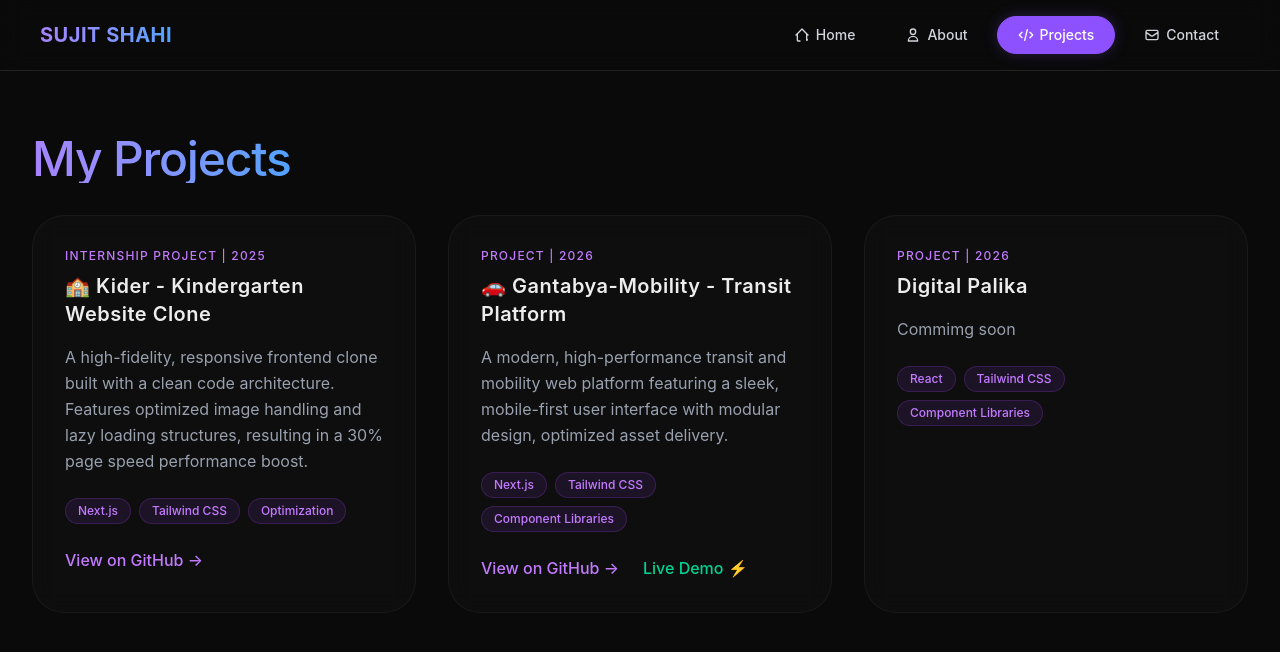
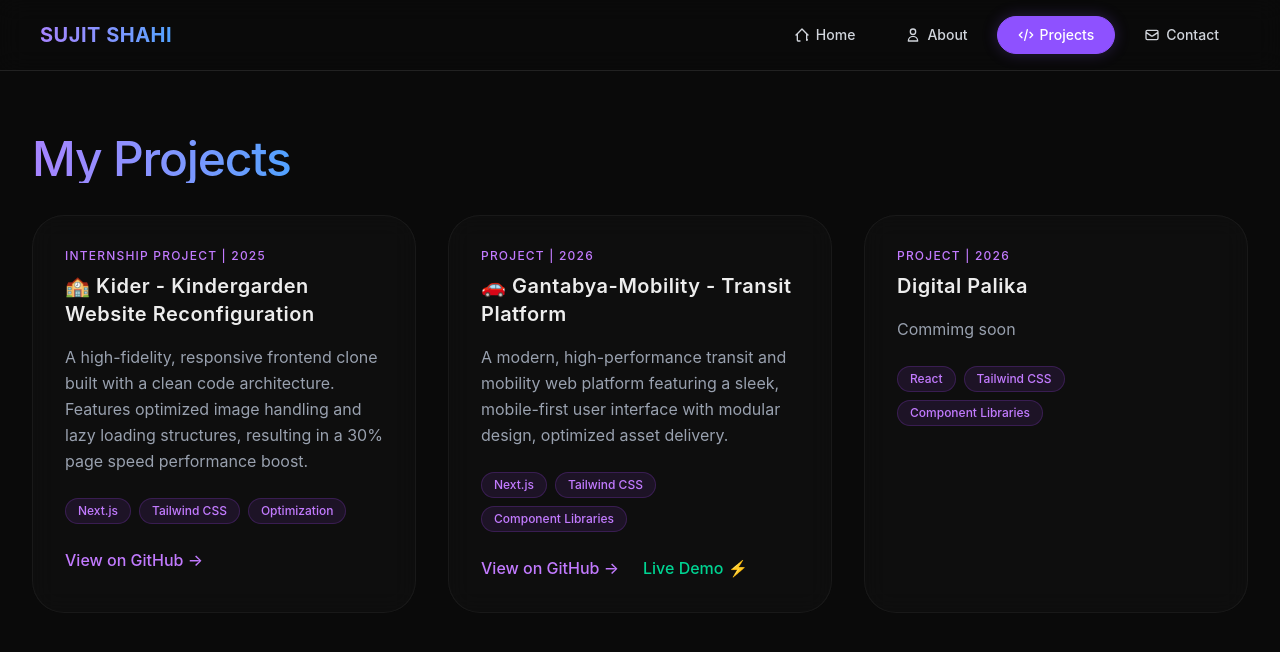
Before and after one commit to sujitshahi/PORTFOLIO, a Next.js app: page /Projects in a window 1280 px wide. Shown: the top 652 px of the page. Built offline with nearby package versions, Linux system fonts and the light colour scheme.

Commit message:
changes in project

```diff
--- a/src/app/Projects/page.tsx
+++ b/src/app/Projects/page.tsx
@@ -4,7 +4,7 @@ const projectsData = [
   {
     id: 1,
     category: "INTERNSHIP PROJECT | 2025",
-    title: "🏫 Kider - Kindergarten Website Clone",
+    title: "🏫 Kider - Kindergarden Website Reconfiguration",
     desc: "A high-fidelity, responsive frontend clone built with a clean code architecture. Features optimized image handling and lazy loading structures, resulting in a 30% page speed performance boost.",
     techStack: ["Next.js", "Tailwind CSS", "Optimization"],
     link: "https://github.com/sujitshahi/INTERN-PROJECT",
```
